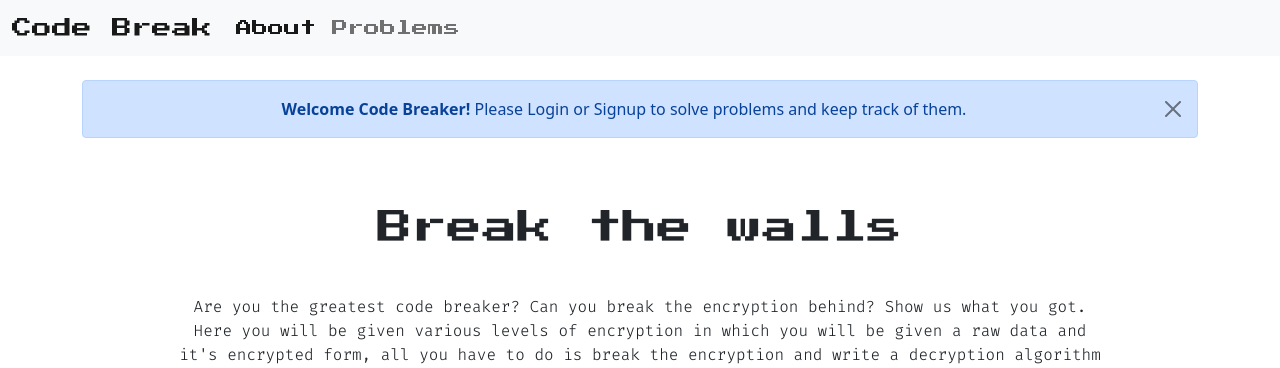
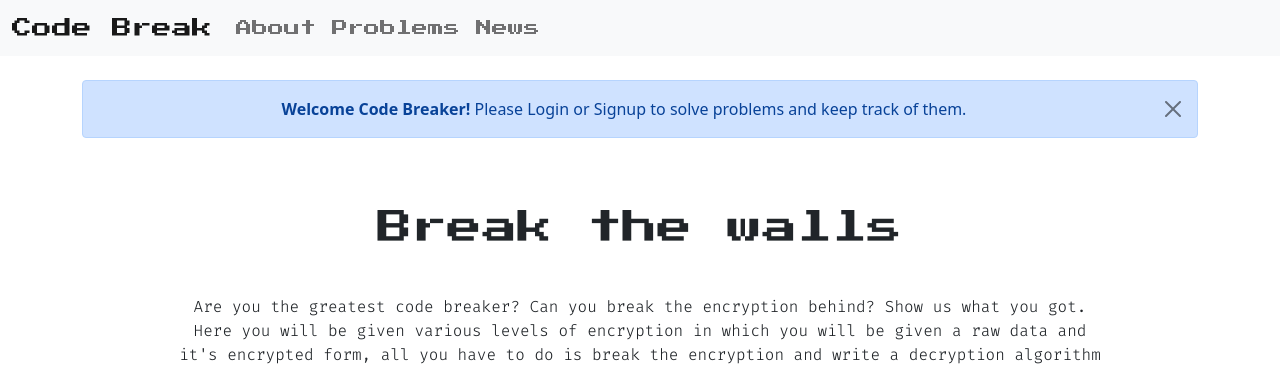
Before and after one commit to himanshu-kr-dev/codebreak, a PHP site: page /phpmailer/ in a window 1280 px wide. Shown: the top 368 px of the page. Run offline with PHP 8.4, Linux system fonts and the light colour scheme.

Commit message:
Add files via upload

```diff
--- a/index.php
+++ b/index.php
@@ -73,10 +73,13 @@ if (isset($_SESSION['sign']) && isset($_SESSION['uid']) && ($_SESSION['sign'] ==
         <div class="collapse navbar-collapse" id="navbarNav">
             <ul class="navbar-nav">
                 <li class="nav-item">
-                    <a class="nav-link active" aria-current="page" href="#">About</a>
+                    <a class="nav-link" aria-current="page" href="#">About</a>
                 </li>
                 <li class="nav-item">
                     <a class="nav-link" href="problems/">Problems</a>
+                </li>
+                <li class="nav-item">
+                    <a class="nav-link" href="news/">News</a>
                 </li>
                 <li class="nav-item">
                     <a class="nav-link" href="user/"><?php if($conf==1){echo $_SESSION['uid'];}?></a>
```
